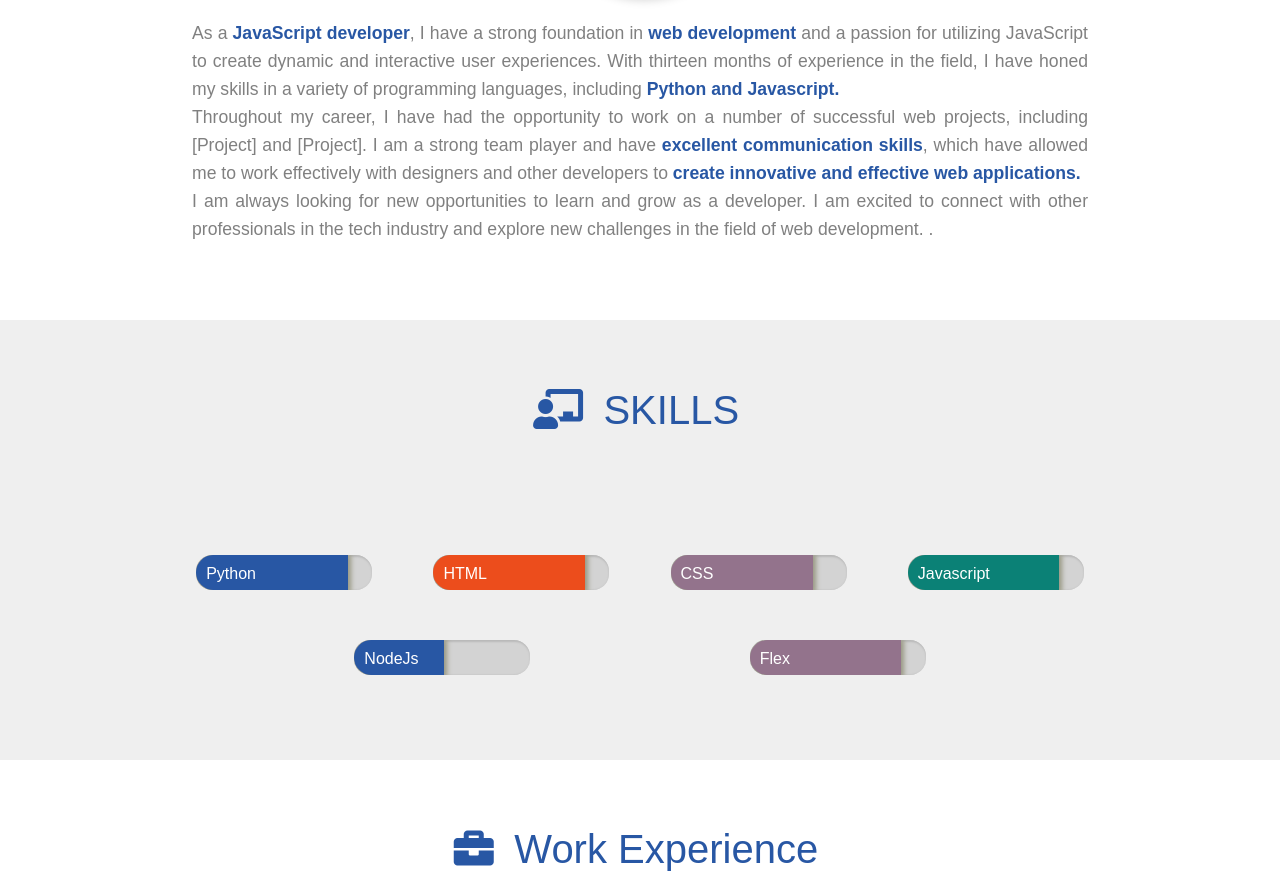
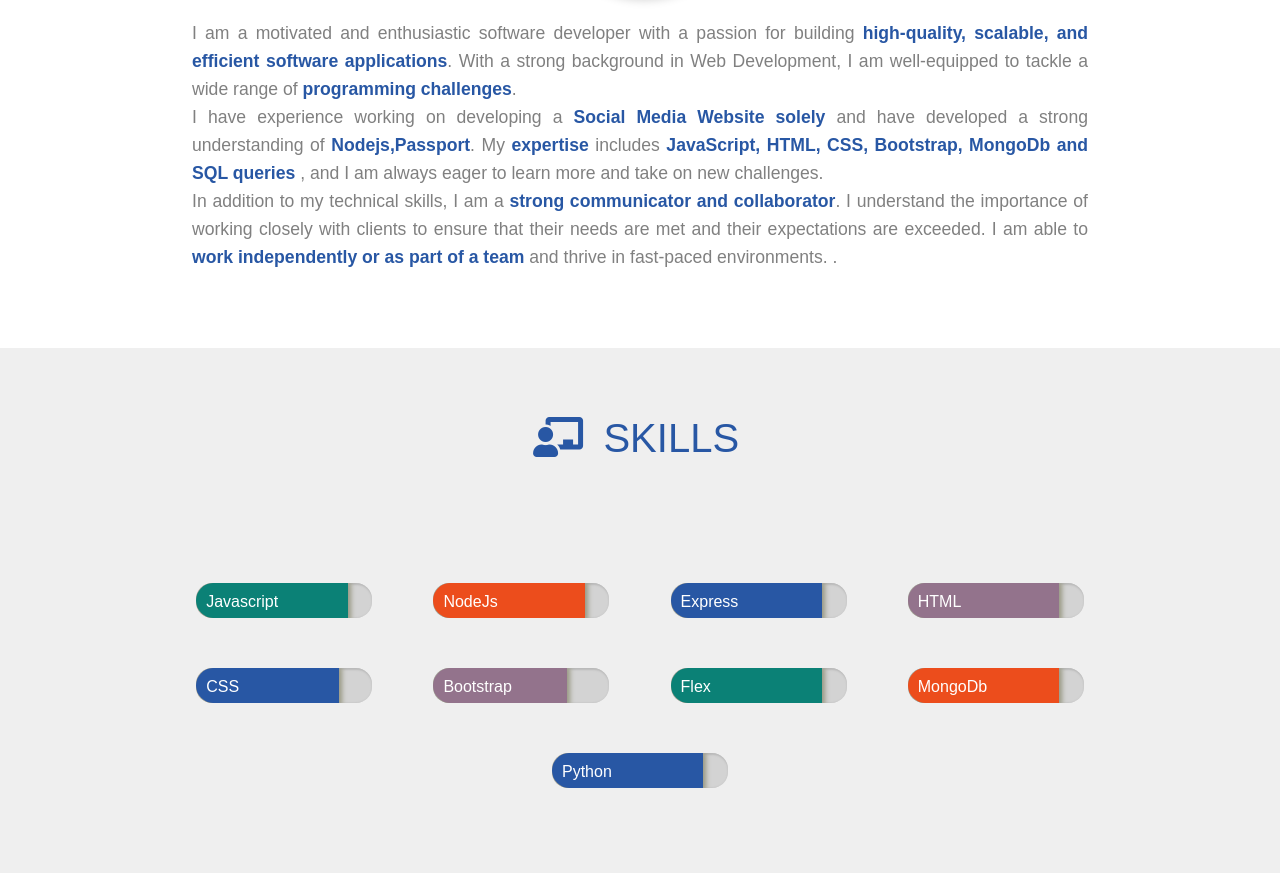
Before and after one commit to priyayadav91/priyayadav91.github.io, a plain HTML site: page index.html in a window 1280 px wide. Shown: the part 604-1491 px from the top of the page. Drawn offline with Linux system fonts and the light colour scheme.

Commit message:
Add files via upload

```diff
--- a/index.html
+++ b/index.html
@@ -80,15 +80,21 @@
 
         <section id="about">
             <div id="my-image">
-                <img src="https://media.licdn.com/dms/image/C5603AQHBfMPJm16gKg/profile-displayphoto-shrink_800_800/0/1649144384010?e=1678320000&v=beta&t=t_8KbcFJ_e0zKpBkLC4SwyT2ECUBn3g5NAgRibuROtA">
+                <img src="https://media.licdn.com/dms/image/C5603AQHBfMPJm16gKg/profile-displayphoto-shrink_800_800/0/1649144384010?e=1689206400&v=beta&t=_diDCa3djHFeN1acYa5qxLY3gv6cE7BEbckiP-wrp08">
             </div>
 
             <div id="about-para">
 
                 <p>
-                    As a<span class="text-highlight"> JavaScript developer</span>, I have a strong foundation in <span class="text-highlight">web development</span> and a passion for utilizing JavaScript to create dynamic and interactive user experiences. With thirteen months of experience in the field, I have honed my skills in a variety of programming languages, including <span class="text-highlight"> Python and Javascript.</span><br>
+                    I am a motivated and enthusiastic software developer with a passion for building <span class="text-highlight">high-quality, scalable, and efficient software applications</span>. With a strong background in Web Development, I am well-equipped to tackle a wide range of<span class="text-highlight"> programming challenges</span>.<br>
 
-                    Throughout my career, I have had the opportunity to work on a number of successful web projects, including [Project] and [Project]. I am a strong team player and have<span class="text-highlight"> excellent communication skills</span>, which have allowed me to work effectively with designers and other developers to <span class="text-highlight">create innovative and effective web applications.</span><br>I am always looking for new opportunities to learn and grow as a developer. I am excited to connect with other professionals in the tech industry and explore new challenges in the field of web development.
+                    I have experience working on developing a <span class="text-highlight">Social Media Website solely</span> and have developed a strong understanding of <span class="text-highlight">Nodejs,Passport</span>. My <span class="text-highlight">expertise</span> includes <span class="text-highlight">JavaScript, HTML, CSS, Bootstrap, MongoDb and SQL queries </span>, and I am always eager to learn more and take on new challenges.<br>
+
+
+                    In addition to my technical skills, I am a <span class="text-highlight"> strong communicator and collaborator</span>. I understand the importance of working closely with clients to ensure that their needs are met and their expectations are exceeded. I am able to<span class="text-highlight"> work independently or as part of a team </span>and thrive in fast-paced environments.
+                    <!-- As a<span class="text-highlight"> JavaScript developer</span>, I have a strong foundation in <span class="text-highlight">web development</span> and a passion for utilizing JavaScript to create dynamic and interactive user experiences. With thirteen months of experience in the field, I have honed my skills in a variety of programming languages, including <span class="text-highlight"> Python and Javascript.</span><br>
+
+                    Throughout my career, I have had the opportunity to work on a number of successful web projects, including [Project] and [Project]. I am a strong team player and have<span class="text-highlight"> excellent communication skills</span>, which have allowed me to work effectively with designers and other developers to <span class="text-highlight">create innovative and effective web applications.</span><br>I am always looking for new opportunities to learn and grow as a developer. I am excited to connect with other professionals in the tech industry and explore new challenges in the field of web development. -->
                 .
                 </p>
 
@@ -107,28 +113,6 @@
             </h1>
 
             <div id="skills-container" class="skills-display">
-
-                <div class="skill-progress">
-                    <div class="eighty-five-percent mb-blue" data-bar-width="85">
-                        <div class="skill-name">
-                            <span> Python </span>
-                        </div>
-                    </div>
-                </div>
-                <div class="skill-progress">
-                    <div class="eighty-five-percent mb-orange" data-bar-width="85">
-                        <div class="skill-name">
-                            <span> HTML </span>
-                        </div>
-                    </div>
-                </div>
-                <div class="skill-progress">
-                    <div class="eighty-percent mb-light-purple" data-bar-width="80">
-                        <div class="skill-name">
-                            <span> CSS </span>
-                        </div>
-                    </div>
-                </div>
                 <div class="skill-progress">
                     <div class="eighty-five-percent mb-teal" data-bar-width="85">
                         <div class="skill-name">
@@ -137,19 +121,66 @@
                     </div>
                 </div>
                 <div class="skill-progress">
-                    <div class="fifty-percent mb-blue" data-bar-width="50">
+                    <div class="eighty-five-percent mb-orange " data-bar-width="85">
                         <div class="skill-name">
                             <span> NodeJs </span>
                         </div>
                     </div>
                 </div>
                 <div class="skill-progress">
-                    <div class="eighty-percent mb-light-purple" data-bar-width="85">
+                    <div class="eighty-five-percent mb-blue" data-bar-width="85">
+                        <div class="skill-name">
+                            <span> Express </span>
+                        </div>
+                    </div>
+                </div>
+
+
+                <div class="skill-progress">
+                    <div class="eighty-five-percent mb-light-purple" data-bar-width="85">
+                        <div class="skill-name">
+                            <span> HTML </span>
+                        </div>
+                    </div>
+                </div>
+                <div class="skill-progress">
+                    <div class="eighty-percent mb-blue" data-bar-width="80">
+                        <div class="skill-name">
+                            <span> CSS </span>
+                        </div>
+                    </div>
+                </div>
+                <div class="skill-progress">
+                    <div class="eighty-percent mb-light-purple" data-bar-width="75">
+                        <div class="skill-name">
+                            <span> Bootstrap </span>
+                        </div>
+                    </div>
+                </div>
+
+                <div class="skill-progress">
+                    <div class="eighty-five-percent mb-teal" data-bar-width="85">
                         <div class="skill-name">
                             <span> Flex </span>
                         </div>
                     </div>
                 </div>
+                <div class="skill-progress">
+                    <div class="eighty-percent mb-orange" data-bar-width="85">
+                        <div class="skill-name">
+                            <span> MongoDb </span>
+                        </div>
+                    </div>
+                </div>
+                <div class="skill-progress">
+                    <div class="eighty-five-percent mb-blue" data-bar-width="85">
+                        <div class="skill-name">
+                            <span> Python </span>
+                        </div>
+                    </div>
+                </div>
+
+
 
             </div>
 
@@ -199,7 +230,7 @@
                         <h3 class="experience-designation  m0 m-blue">Teaching Assistant </h3>
                         <h4 class="experience-company-name"> Coding Ninjas </h4>
                         <h5 class="experience-duration m0"> November 2022 - March 2023 </h5>
-                        <p class="experience-description text-align-justify"> Doubts raised by the student on the Coding Ninja platform are resolved by helping them to solve their problems and providing them on call Assistant. </p>
+                        <p class="experience-description text-align-justify"> As a Teaching Assistant at Coding Ninja, I leveraged my technical skills and expertise in programming languages such as Python, JavaScript, MonogoDb, and SQL Queries combined with my experience in web development and software engineering, would allow me to effectively communicate complex concepts and help students overcome challenges in their learning journey. With my proactive and positive attitude, I created a welcoming and engaging learning environment for students and contributed to the growth and success of the coding community at Coding Ninja </p>
                     </div>
                 </div>
 
@@ -313,11 +344,13 @@
 
             <div id="portfolio-container">
 
+
+
                 <div class="portfolio-image-container">
                     <img src="https://desktime.com/blog/wp-content/uploads/2021/03/feature.png">
                     <div class="portfolio-details">
                         <p class="portfolio-description">
-                            Developed a to-do list app using HTML, CSS, and JavaScript. Implemented features such as adding and removing tasks, marking tasks as complete, and persisting data using local storage. Designed the user interface using CSS."
+                            "Developed a to-do list app using HTML, CSS, and JavaScript. Implemented features such as adding and removing tasks, marking tasks as complete, and persisting data using local storage. Designed the user interface using CSS."
                         </p>
                     </div>
 
@@ -360,6 +393,17 @@
                     </div>
 
                 </div>
+                <div class="portfolio-image-container">
+                    <img src="https://www.computerhope.com/jargon/s/social-network.png">
+                    <div class="portfolio-details">
+                        <p class="portfolio-description">
+                           " Developed a social media website using Node.js, MongoDB that allows
+                            users to create profiles, post updates, and connect with friends. Built API endpoints using Express and Mongoose to allow the frontend
+                            to communicate with the backend and access the data stored in the
+                            database"
+                        </p>
+                    </div>
+                </div>
                 <!-- <div class="portfolio-image-container">
                     <img src="https://static1.shine.com/l/m/images/blog/job_search_portals.png">
                     <div class="portfolio-details">
@@ -369,7 +413,7 @@
                     </div>
 
                 </div> -->
-                <div class="portfolio-image-container">
+                <!-- <div class="portfolio-image-container">
                     <img src="https://reelcraze.com/wp-content/uploads/2022/08/top-imdb-rated-movies-2021-scaled-1.webp">
                     <div class="portfolio-details">
                         <p>
@@ -379,8 +423,7 @@
                             Implemented using python request module
                         </p>
                     </div>
-
-                </div>
+                </div> -->
 
             </div>
         </section>
```
